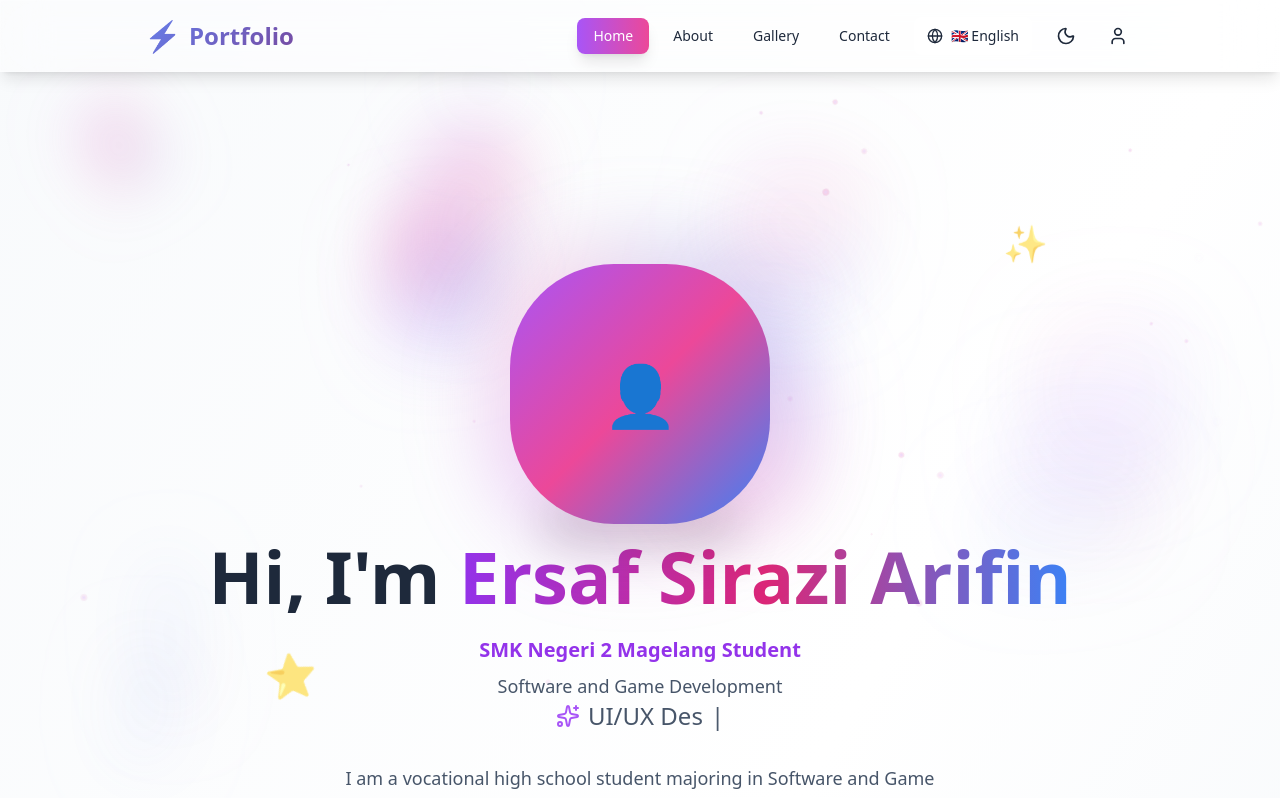
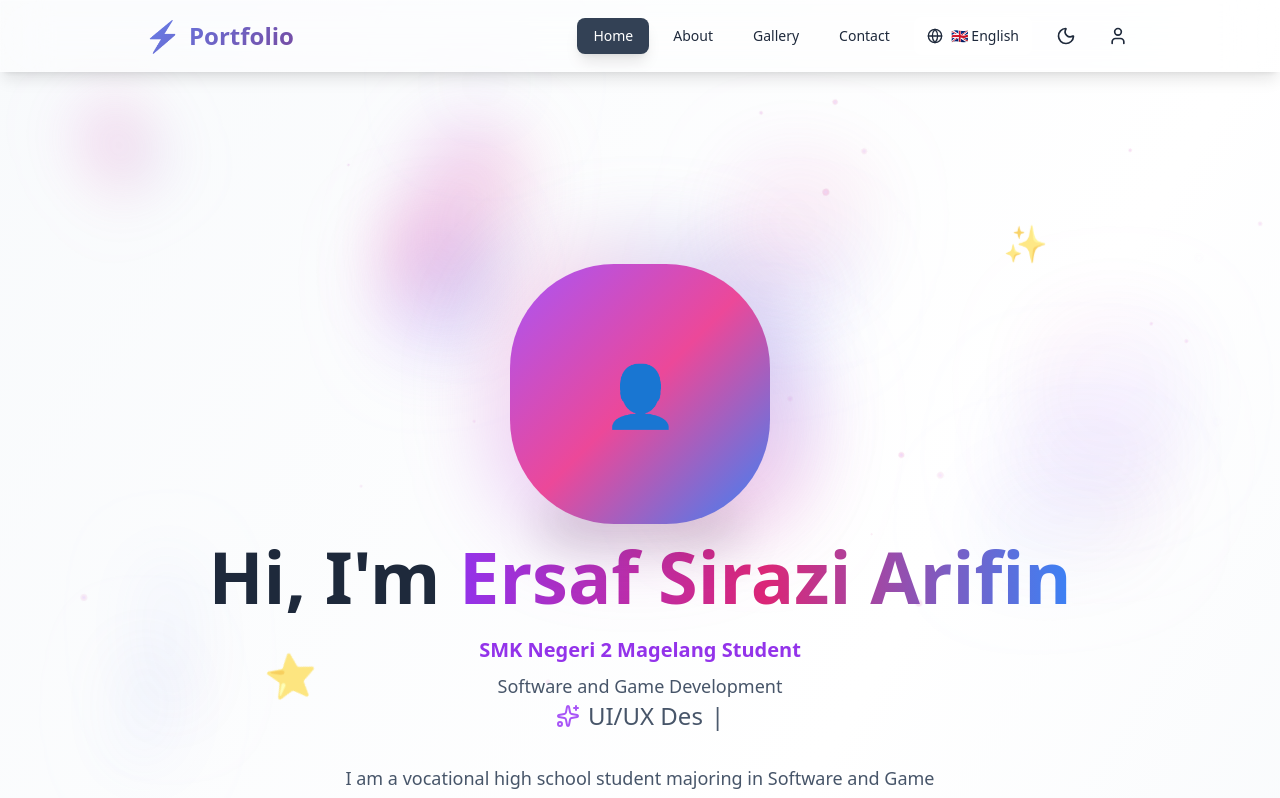
Before and after one commit to ersaf1/Portofolio, a React (Vite) app: page / in a window 1280 px wide. Shown: the top 798 px of the page. Built offline with nearby package versions, Linux system fonts and the light colour scheme.

Commit message:
fix: Update Navbar link styles for improved dark mode support

```diff
--- a/src/components/Navbar.tsx
+++ b/src/components/Navbar.tsx
@@ -53,7 +53,7 @@ const Navbar: React.FC = () => {
               to={l.to}
               className={`px-4 py-2 rounded-lg text-sm font-medium transition-all duration-300 ${
                 location.pathname === l.to
-                  ? 'bg-gradient-to-r from-purple-500 to-pink-500 text-white shadow-lg'
+                  ? 'bg-slate-700 dark:bg-slate-600 text-white shadow-lg'
                   : 'hover:bg-white/60 dark:hover:bg-slate-700/60'
               }`}
             >
@@ -146,7 +146,7 @@ const Navbar: React.FC = () => {
                   onClick={() => setMobileOpen(false)}
                   className={`px-4 py-2 rounded-lg text-sm font-medium transition-all ${
                     location.pathname === l.to
-                      ? 'bg-gradient-to-r from-purple-500 to-pink-500 text-white'
+                      ? 'bg-slate-700 dark:bg-slate-600 text-white'
                       : 'hover:bg-white/60 dark:hover:bg-slate-700/60'
                   }`}
                 >
```
